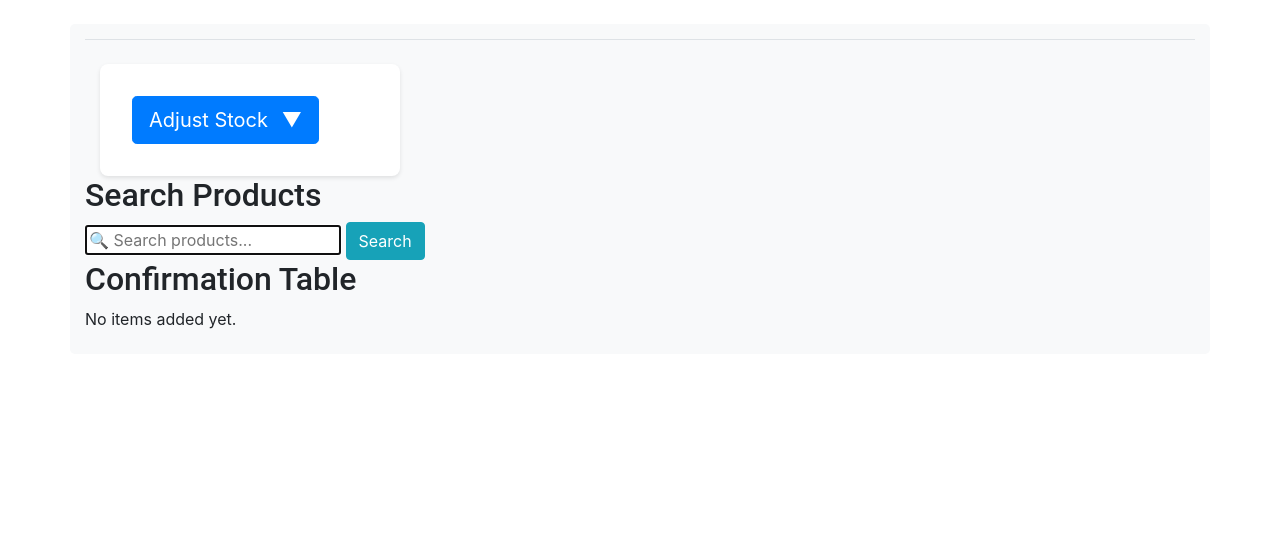
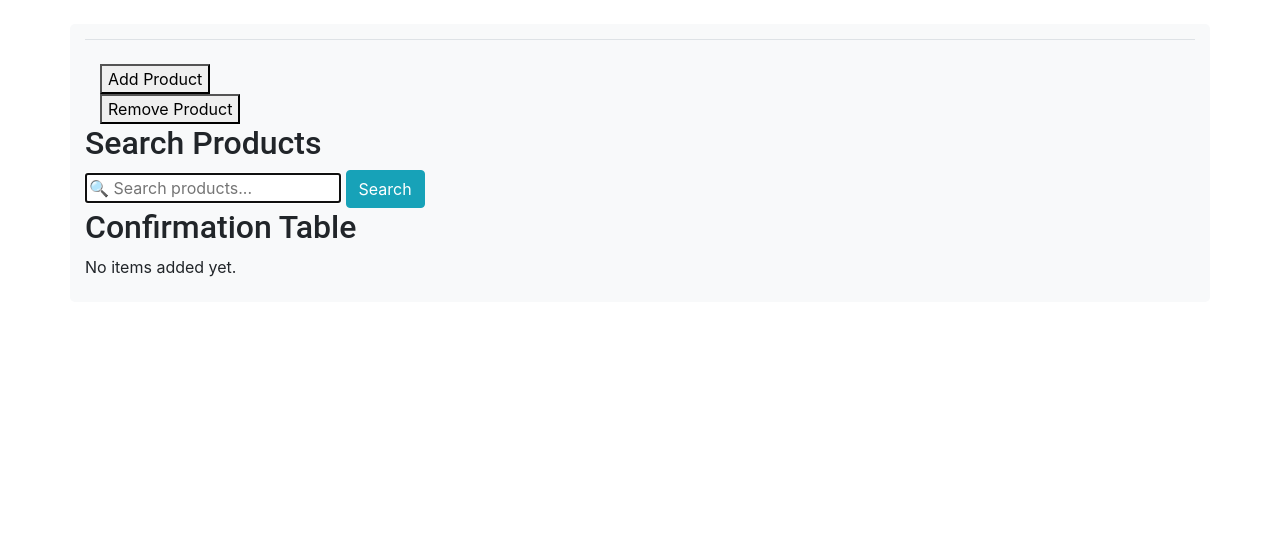
Before and after one commit to ayubasherifdeen/Inventory_app, a Django app: page /sell/ in a window 1280 px wide. Shown: the part 68-612 px from the top of the page. Run offline with Django 5.2, Linux system fonts and the light colour scheme; the visitor is signed in with stand-in values (Sample User, id 1); some libraries are stand-ins or nearby versions.

Commit message:
removed gateway

```diff
--- a/keep_inventory/static/css/style.css
+++ b/keep_inventory/static/css/style.css
@@ -74,95 +74,3 @@ h1,h2,h3,h4,h5,h6{
 .currency {
     font-family: 'Courier New', monospace;
 }
-
-
-.management-section {
-            background: white;
-            padding: 2rem;
-            border-radius: 8px;
-            box-shadow: 0 2px 4px rgba(0,0,0,0.1);
-            max-width: 300px;
-        }
-
-        /* Dropdown animation */
-        .action-dropdown {
-            max-height: 0;
-            overflow: hidden;
-            transition: max-height 0.3s ease-out, margin-top 0.3s ease-out;
-            margin-top: 0;
-        }
-
-        .action-dropdown.show {
-            max-height: 450px;
-            margin-top: 1rem;
-            transition: max-height 0.3s ease-in, margin-top 0.3s ease-in;
-        }
-
-        /* Radio option styling */
-        .action-option {
-            padding: 1rem;
-            margin-bottom: 0.5rem;
-            border: 2px solid #e9ecef;
-            border-radius: 6px;
-            cursor: pointer;
-            transition: all 0.2s ease;
-            display: flex;
-            align-items: center;
-        }
-
-        .action-option:hover {
-            border-color: #007bff;
-            background: #f8f9fa;
-        }
-
-        .action-option input[type="radio"] {
-            margin-right: 1rem;
-            cursor: pointer;
-        }
-
-        .action-option input[type="radio"]:checked + .option-content {
-            color: #007bff;
-            font-weight: 500;
-        }
-
-        .action-option.selected {
-            border-color: #007bff;
-            background: #e7f3ff;
-        }
-
-        .option-content {
-            flex: 1;
-        }
-
-        .option-title {
-            font-weight: 500;
-            margin-bottom: 0.25rem;
-        }
-
-        .option-description {
-            font-size: 0.875rem;
-            color: #6c757d;
-            margin: 0;
-        }
-
-        /* Button arrow rotation */
-        .btn-manage .arrow {
-            display: inline-block;
-            transition: transform 0.3s ease;
-            margin-left: 0.5rem;
-        }
-
-        .btn-manage.expanded .arrow {
-            transform: rotate(180deg);
-        }
-
-        /* Action buttons */
-        .action-buttons {
-            margin-top: 1rem;
-            display: flex;
-            gap: 0.5rem;
-        }
-
-        .action-buttons button {
-            flex: 1;
-        }
--- a/keep_inventory/templates/keep_inventory/sell.html
+++ b/keep_inventory/templates/keep_inventory/sell.html
@@ -3,61 +3,17 @@
 {% block content %}
 
 <div class="container mt-4">
-    <!-- The Manage Products Button -->
-    <div class="management-section">
-        <button
-            type="button"
-            class="btn btn-primary btn-lg btn-manage"
-            onclick="toggleProductActions(this)">
-            Adjust Stock
-            <span class="arrow">▼</span>
-        </button>
 
-        <form method="post"action="{% url 'keep_inventory:stock_in' %}">
-                {% csrf_token %}
-            <div id="productActionsDropdown" class="action-dropdown">
-                <div class="card">
-                    <div class="card-body">
-                        <p class="mb-3"><strong>Choose an action:</strong></p>
+        <form method="post" action="{% url 'keep_inventory:stock_in' %}">
+            {% csrf_token %}
+            <button type="submit" value="stock_in">Add Product</button>
+        </form>
 
+         <form method="post" action="{% url 'keep_inventory:stock_out' %}">
+            {% csrf_token %}
+            <button type="submit" value="stock_out">Remove Product</button>
+        </form>
 
-                        <!-- Add Product Option -->
-                        <label class="action-option" onclick="selectOption(this)">
-                            <input type="radio" name="product_action" value="stock_in" id="addProductRadio">
-                            <div class="option-content">
-                                <div class="option-title">Add Product</div>
-                                <p class="option-description">
-                                    Create a new product entry in the inventory
-                                </p>
-                            </div>
-                        </label>
-
-                        <!-- Remove Product Option -->
-                        <label class="action-option" onclick="selectOption(this)">
-                            <input type="radio" name="product_action" value="stock_out" id="removeProductRadio">
-                            <div class="option-content">
-                                <div class="option-title">🗑️Remove Product</div>
-                                <p class="option-description">
-                                    Delete a product from the inventory
-                                </p>
-                            </div>
-                        </label>
-
-                        <!-- Action Buttons -->
-                        <div class="action-buttons">
-                            <button type="button" class="btn btn-secondary" onclick="cancelAction()">
-                                Cancel
-                            </button>
-                            <button type="submit" class="btn btn-success" onclick="proceedWithAction()" name="continue">
-                                Continue
-                            </button>
-                        </div>
-
-                    </div>
-                </div>
-            </div>
-        </form>
-    </div>
 </div>
 <div class="search-section">
 
@@ -173,53 +129,9 @@
     {% endif %}
 </div>
 
-<script>
-    function toggleProductActions(button) {
-    const dropdown = document.getElementById('productActionsDropdown');
-
-    if (dropdown.classList.contains('show')) {
-        dropdown.classList.remove('show');
-        button.classList.remove('expanded');
-    } else {
-        dropdown.classList.add('show');
-        button.classList.add('expanded');
-    }
-}
-
-function selectOption(label) {
-    document.querySelectorAll('.action-option').forEach(function(option) {
-        option.classList.remove('selected');
-    });
-    label.classList.add('selected');
-}
-
-function cancelAction() {
-    const dropdown = document.getElementById('productActionsDropdown');
-    const button = document.querySelector('.btn-manage');
-
-    dropdown.classList.remove('show');
-    button.classList.remove('expanded');
-
-    document.querySelectorAll('input[name="product_action"]').forEach(function(radio) {
-        radio.checked = false;
-    });
-
-    document.querySelectorAll('.action-option').forEach(function(option) {
-        option.classList.remove('selected');
-    });
-}
-
-function proceedWithAction() {
-    // Get selected radio button
-    const selected = document.querySelector('input[name="product_action"]:checked');
-
-    if (!selected) {
-        alert('Please select an action (Add or Remove)');
-        return;
-    }
 
 
-}
+
 
 
 
--- a/keep_inventory/templates/keep_inventory/stock_out.html
+++ b/keep_inventory/templates/keep_inventory/stock_out.html
@@ -1,7 +1,11 @@
 {% extends "keep_inventory/base.html" %}
 
+{% block page_header %}
+<h2>Remove Product</h2>
+{% endblock page_header %}
+
 {% block content %}
-    <h4>Remove Product</h4>
+
     <form method="post" action="{% url 'keep_inventory:stock_out' %}">
         {% csrf_token %}
         {{ form.as_p }}
--- a/keep_inventory/views.py
+++ b/keep_inventory/views.py
@@ -351,11 +351,10 @@ def adjust_stock(request):
     adjust stock
     """
     if request.method == 'POST':
-        stock_choice = request.POST.get('product_action')
 
-        if stock_choice == 'stock_in':
+        if request.POST.get('stock_in'):
             return redirect('keep_inventory:stock_in')
-        elif stock_choice == 'stock_out':
+        elif request.POST.get('stock_out'):
             return redirect('keep_inventory:stock_out')
         else:
             messages.error(request, 'Please select an action.')
```
Also changed, not shown: keep_inventory/templates/keep_inventory/stock_in.html (+6 -2 lines).
